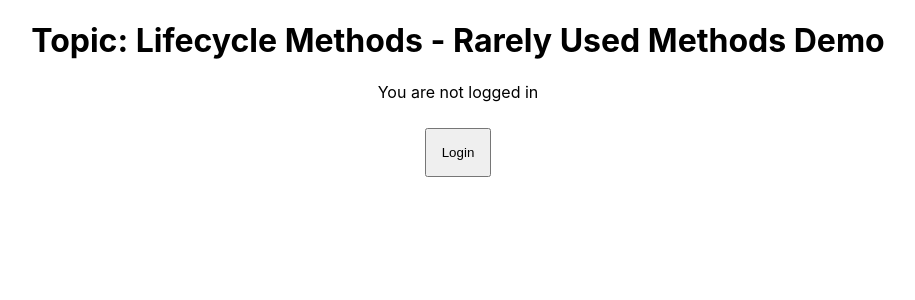
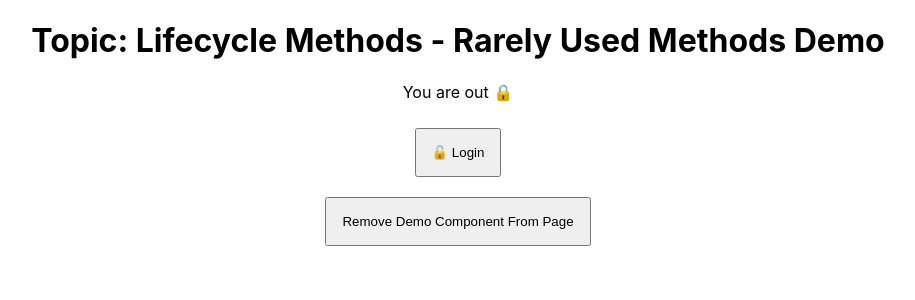
Before and after one commit to rotimi-best/react-lifecycle-methods-demo, a React (Create React App) app: page / in a window 1280 px wide. Shown: the top 300 px of the page, without its empty margins (182-1097 px from the left). Built offline with nearby package versions, Linux system fonts and the light colour scheme.

Commit message:
AImproved demo logic and better numbering of methods hirarchy

```diff
--- a/src/components/MostlyUsed/Demo.js
+++ b/src/components/MostlyUsed/Demo.js
@@ -51,7 +51,7 @@ export default class Demo extends Component {
         <h1>Topic: {this.state.lesson}</h1>
         <p>You are {this.state.loggedIn ? "" : "not"} logged in</p>
         <button onClick={this.handleClick}>
-          {this.state.loggedIn ? "Logout" : "Login"}
+          {this.state.loggedIn ? "Logout 🔒" : "Login 🔓"}
         </button>
       </div>
     );
--- a/src/components/MostlyUsed/index.js
+++ b/src/components/MostlyUsed/index.js
@@ -1,7 +1,7 @@
 import React from "react";
 import Demo from "./Demo";
 
-export default class MostlUsed extends React.Component {
+export default class MostlyUsed extends React.Component {
   constructor(props) {
     super(props);
 
--- a/src/components/RarelyUsed/Demo.js
+++ b/src/components/RarelyUsed/Demo.js
@@ -15,7 +15,7 @@ export default class Demo extends Component {
 
   /* ======================== MOUNTING = МОНТЕРОВАНИЕ======================= */
   static getDerivedStateFromProps(props, state) {
-    console.log("2. Get derived state from props - МОНТЕРОВАНИЕ/ОБНОВЛЕНИЕ");
+    console.log("2/5. Get derived state from props - МОНТЕРОВАНИЕ/ОБНОВЛЕНИЕ");
     console.log("==============================");
 
     // return {
@@ -34,14 +34,14 @@ export default class Demo extends Component {
 
   /* ======================== UPDATING = ОБНОВЛЕНИЕ======================= */
   shouldComponentUpdate(nextProps, nextState) {
-    console.log("5. Should component update - ОБНОВЛЕНИЕ");
+    console.log("6. Should component update - ОБНОВЛЕНИЕ");
     console.log("==============================");
 
     return true;
   }
 
   getSnapshotBeforeUpdate(prevProps, prevState) {
-    console.log("5. Should component update - ОБНОВЛЕНИЕ");
+    console.log("8. Get snap shot before update - ОБНОВЛЕНИЕ");
     console.log("==============================");
 
     const snapshot = "Some snapshot data";
@@ -50,35 +50,37 @@ export default class Demo extends Component {
   }
 
   componentDidUpdate(prevProps, prevState, snapshot) {
-    console.log("Component did update - ОБНОВЛЕНИЕ");
+    console.log("9. Component did update - ОБНОВЛЕНИЕ");
     console.log("snapshot: ", snapshot);
     console.log("==============================");
   }
 
   /* ======================== UNMOUNTING = РАЗМОНТЕРОВАНИЕ======================= */
   componentWillUnmount() {
-    console.log("Component will unmount - РАЗМОНТЕРОВАНИЕ");
+    console.log("8. Component will unmount - РАЗМОНТЕРОВАНИЕ");
     console.log("==============================");
   }
 
   handleClick = () => {
     // Send API request with axios or fetch to authenticate user
     // then update the state
+    console.log("Updating state..........");
+    console.log("==============================");
     this.setState({
       loggedIn: !this.state.loggedIn
     });
   };
 
   render() {
-    console.log("3. Render - МОНТЕРОВАНИЕ/ОБНОВЛЕНИЕ");
+    console.log("3/7. Render - МОНТЕРОВАНИЕ/ОБНОВЛЕНИЕ");
     console.log("==============================");
 
     return (
       <div>
         <h1>Topic: {this.state.lesson}</h1>
-        <p>You are {this.state.loggedIn ? "" : "not"} logged in</p>
+        <p>You are {this.state.loggedIn ? " in 🔓" : "out 🔒 "}</p>
         <button onClick={this.handleClick}>
-          {this.state.loggedIn ? "Logout" : "Login"}
+          {this.state.loggedIn ? "🔒 Logout" : "🔓 Login"}
         </button>
       </div>
     );
--- a/src/components/RarelyUsed/index.js
+++ b/src/components/RarelyUsed/index.js
@@ -4,9 +4,33 @@ import Demo from "./Demo";
 export default class RarelyUsed extends React.Component {
   constructor(props) {
     super(props);
+
+    this.state = {
+      showComponent: true
+    };
+
+    console.log("Constructor in parent component");
   }
 
+  handleClick = () => {
+    this.setState({
+      showComponent: !this.state.showComponent
+    });
+  };
+
   render() {
-    return <Demo />;
+    console.log("Render in parent component");
+    if (this.state.showComponent) {
+      return (
+        <div>
+          <Demo />
+          <button onClick={this.handleClick}>
+            Remove Demo Component From Page
+          </button>
+        </div>
+      );
+    }
+
+    return <button onClick={this.handleClick}>Mount Component</button>;
   }
 }
```
